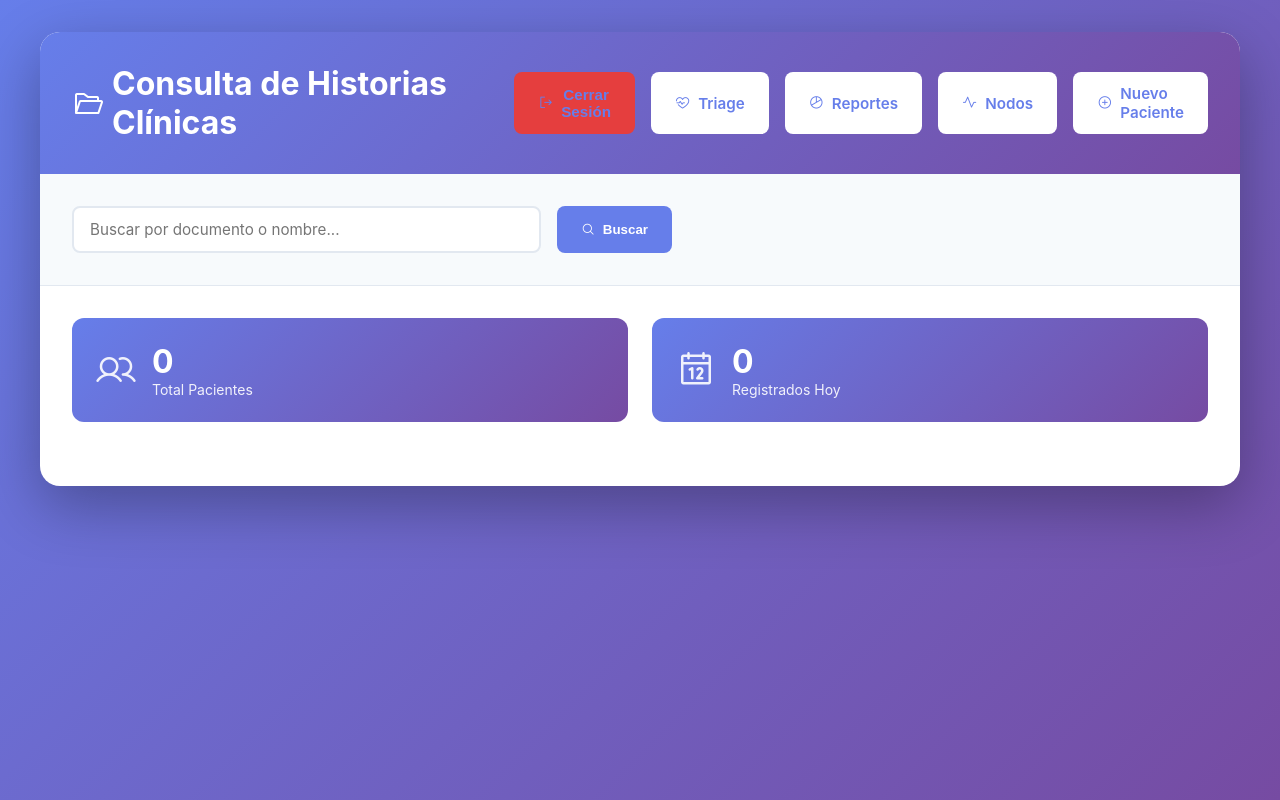
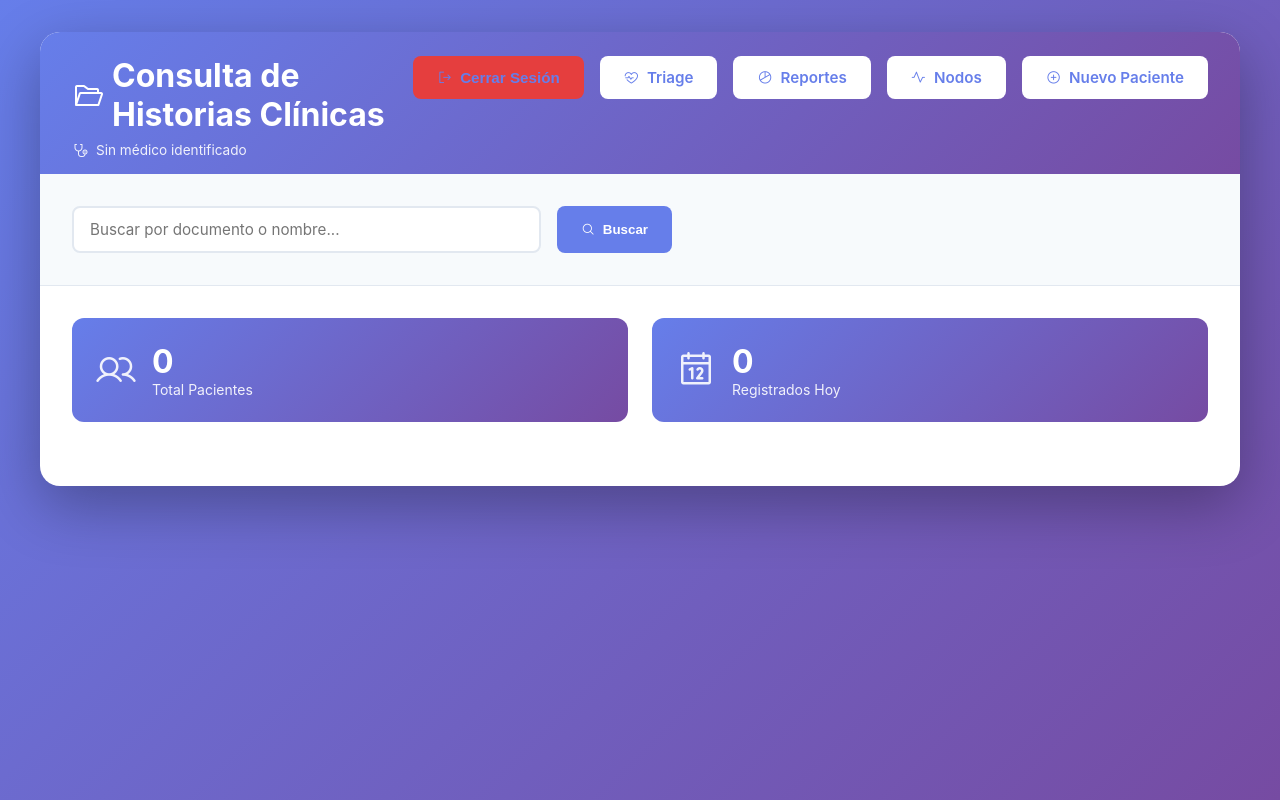
Before and after one commit to nachouuu08/Parcial-Clinica-fhir, a website: page consulta-hc.html in a window 1280 px wide. Drawn offline with Linux system fonts and the light colour scheme; no server answers.

Commit message:
Add: mostrar info doctor en registro y consulta HC

```diff
--- a/consulta-hc.html
+++ b/consulta-hc.html
@@ -33,10 +33,14 @@
         .header {
             background: linear-gradient(135deg, #667eea 0%, #764ba2 100%);
             color: white;
-            padding: 2rem;
+            padding: 1.5rem 2rem 1rem;
             display: flex;
             justify-content: space-between;
-            align-items: center;
+            align-items: flex-start;
+        }
+
+        .header-content {
+            flex: 1;
         }
 
         .header h1 {
@@ -45,6 +49,19 @@
             display: flex;
             align-items: center;
             gap: 0.5rem;
+        }
+
+        .doctor-badge {
+            margin-top: 0.5rem;
+            font-size: 0.85rem;
+            opacity: 0.9;
+            display: flex;
+            align-items: center;
+            gap: 0.5rem;
+        }
+
+        .doctor-badge i {
+            font-size: 1rem;
         }
 
         .header-actions {
@@ -334,10 +351,16 @@
 <body>
     <div class="container">
         <div class="header">
-            <h1>
-                <i class="ph ph-folder-open"></i>
-                Consulta de Historias Clínicas
-            </h1>
+            <div class="header-content">
+                <h1>
+                    <i class="ph ph-folder-open"></i>
+                    Consulta de Historias Clínicas
+                </h1>
+                <div id="doctor-info" class="doctor-badge">
+                    <i class="ph ph-stethoscope"></i>
+                    <span id="doctor-details">Cargando médico...</span>
+                </div>
+            </div>
             <div class="header-actions">
                 <button class="btn btn-primary" onclick="logout()" style="background: #e53e3e;">
                     <i class="ph ph-sign-out"></i>
@@ -433,7 +456,18 @@
 
         window.addEventListener('DOMContentLoaded', () => {
             loadPatients();
+            mostrarDoctor();
         });
+
+        function mostrarDoctor() {
+            const medico = JSON.parse(localStorage.getItem('medico_actual') || '{}');
+            const doctorDetails = document.getElementById('doctor-details');
+            if (medico.nombre && medico.apellido) {
+                doctorDetails.innerHTML = `Dr. ${medico.nombre} ${medico.apellido} • ${medico.especialidad || ''} • Sede: ${medico.sede_asignada || ''}`;
+            } else {
+                doctorDetails.textContent = 'Sin médico identificado';
+            }
+        }
 
         document.getElementById('searchInput').addEventListener('keypress', (e) => {
             if (e.key === 'Enter') {
```
Also changed, not shown: registro-paciente.html (+12 -0 lines).
